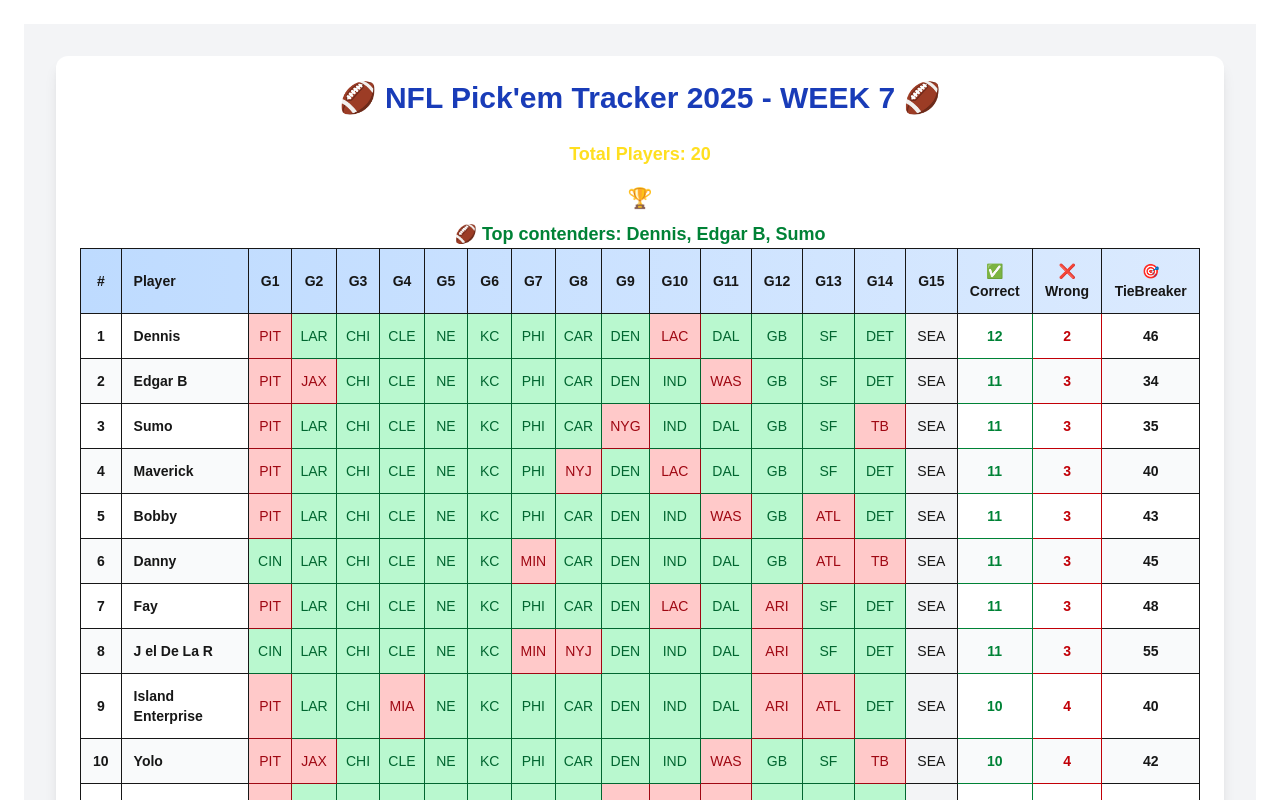
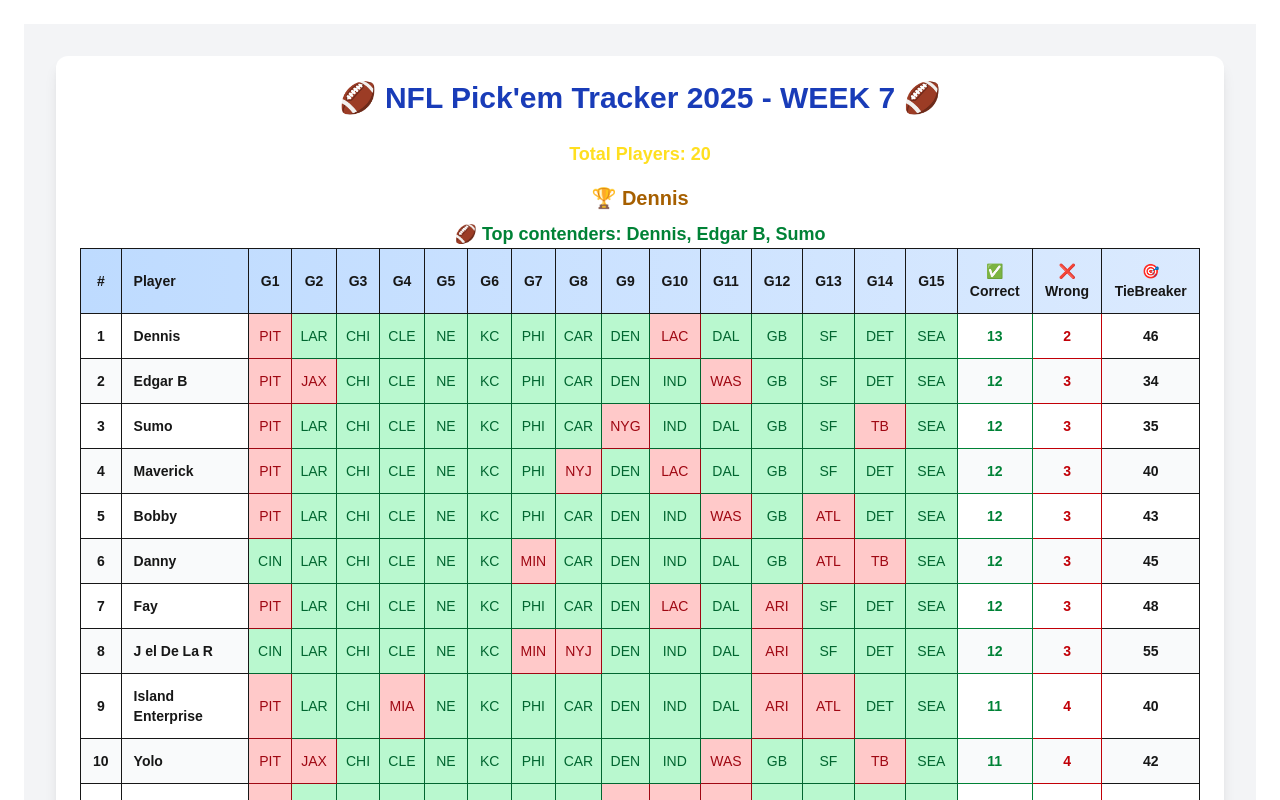
Before and after one commit to CarlosMartinezCM/pickEmTracker, a Next.js app: page / in a window 1280 px wide. Shown: the top 800 px of the page. Built offline with nearby package versions, Linux system fonts and the light colour scheme.

Commit message:
Update PickEmBoard.tsx

```diff
--- a/app/components/PickEmBoard.tsx
+++ b/app/components/PickEmBoard.tsx
@@ -54,7 +54,7 @@ type LeaderboardPlayer = Player & { correct: number; wrong: number; rank: number
 
 // Week 6 results
 const confirmedResults: (string | null)[] = [/* Week  Results */  "CIN", "LAR", "CHI", "CLE", "NE", "KC", "PHI", "CAR" ,
-                                            "DEN", "IND", "DAL", "GB", "SF","DET", null/*HOU/SEA*//*Results*/];
+                                            "DEN", "IND", "DAL", "GB", "SF","DET", "SEA"/*Results*/];
 
 //Week 7 players
 const initialPlayers: Player[] =  [
@@ -178,7 +178,7 @@ export default function PickemTracker() {
         {/* Winner */}
         {winners.length > 0 && (
           <div className="text-center mt-4 text-xl font-bold text-yellow-700 dark:text-green-300 blink">
-            🏆 {(" ")}
+            🏆 Dennis {(" ")}
             {winners.map(p => null /* p.name ****** this is the winners section so next to rophy add Winning p.name when ready set this */).join(", ")}
           </div>
         )}
```
